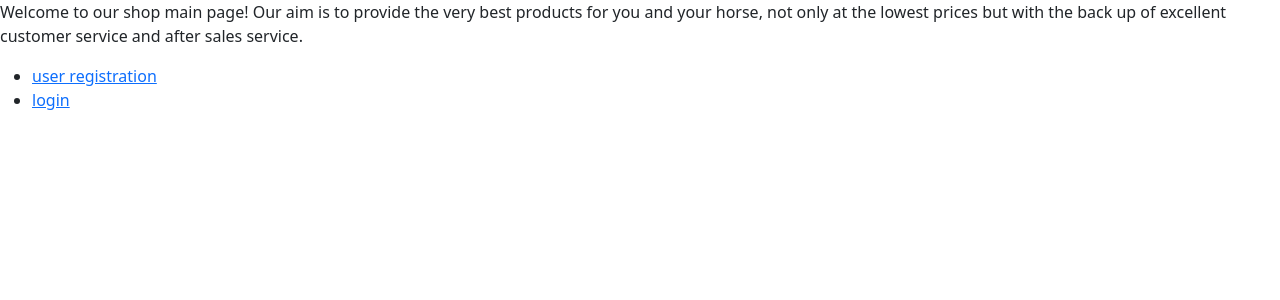
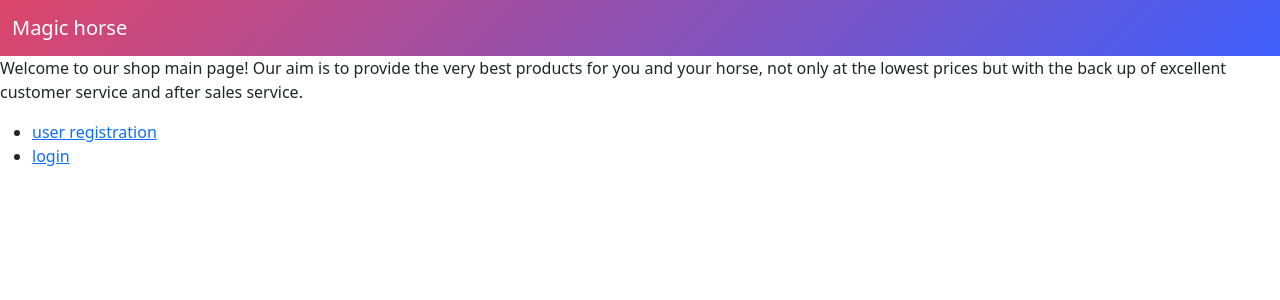
Before and after one commit to glor-hub/python_basic_otus-project, a Django app: page / in a window 1280 px wide. Shown: the top 300 px of the page. Run offline with Django 3.2, Linux system fonts and the light colour scheme; some libraries are stand-ins or nearby versions.

Commit message:
Add navbar.

```diff
--- a/horseshop/templates/base.html
+++ b/horseshop/templates/base.html
@@ -14,6 +14,14 @@
 </head>
 
 <body>
+
+{#<nav class="navbar navbar-dark" style="background-image: linear-gradient(-45deg, #135475, #299e76);">#}
+<nav class="navbar navbar-dark" style="background-image: linear-gradient(-45deg, #3F5EFB,#DC466B);">
+
+    <div class="container-fluid">
+        <a class="navbar-brand" href="#">  Magic horse</a>
+    </div>
+</nav>
 
 {% block main_content %}
 
```
